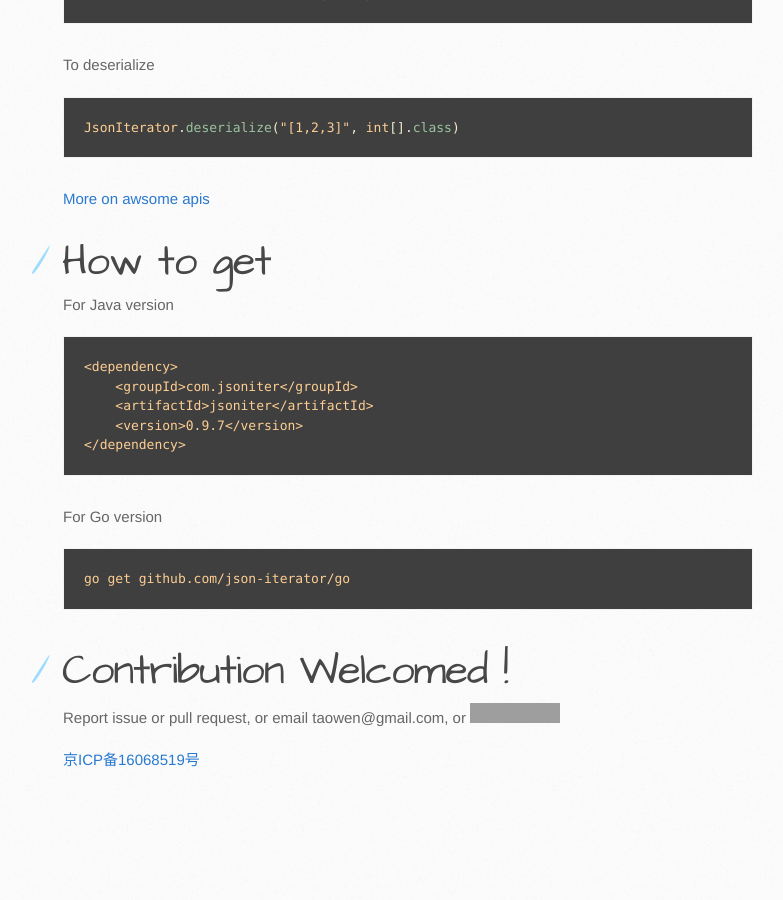
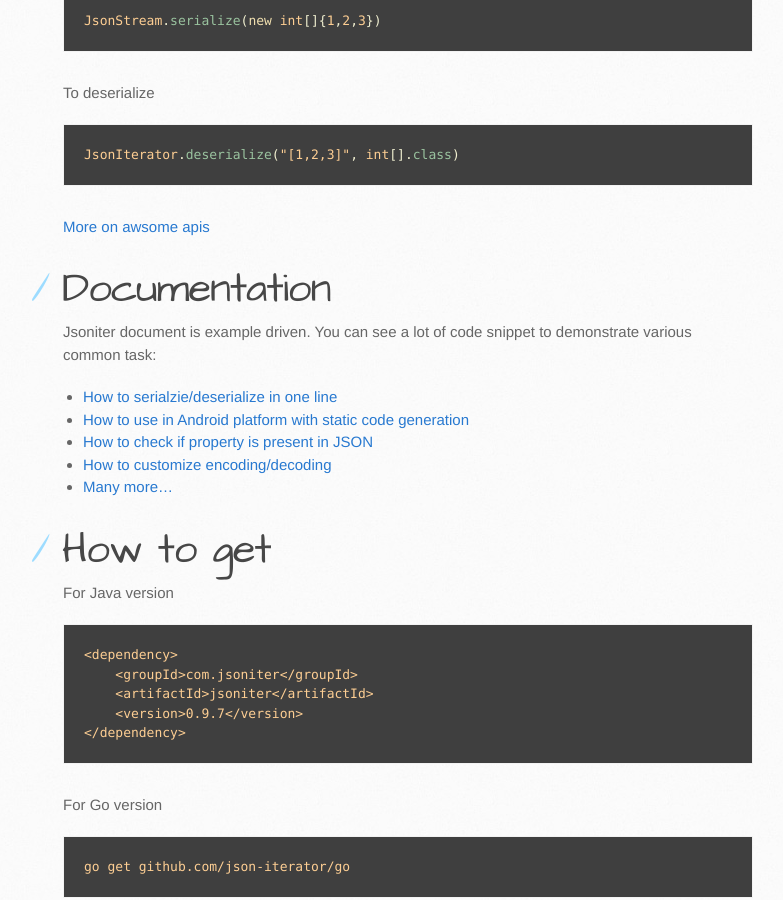
Before and after one commit to json-iterator/json-iterator.github.io, a Jekyll site: the page built from index.md, in a window 1280 px wide and 900 px high, scrolled down 2297 px. Shown: the whole window, without its empty margins (107-890 px from the left). Built offline with Jekyll 4.4.1, drawn with Linux system fonts in a browser that asks for light colours; comment, search, counter and statistics services are not loaded; before the commit the page ends 3111 px from its top, so only the background shows below that; some of the changed text lies outside the part shown; grey boxes are pictures that could not be loaded.

Commit message:
Update index.md

```diff
--- a/index.md
+++ b/index.md
@@ -17,7 +17,9 @@
 
 For more complete report you can checkout the full [benchmark](/benchmark.html) with [in-depth optimization](/benchmark.html#optimization-used) to back the numbers up
 
-# Super flexible API
+# Cut the Crap!
+
+Jsoniter gets things done, as fast as possible.
 
 * any-api: use Java like PHP, high performance by lazy parsing
 * iterator-api: read through the JSON just like iterating over a collection
@@ -67,6 +69,16 @@
 
 [More on awsome apis](/java-features.html)
 
+# Documentation
+
+Jsoniter document is example driven. You can see a lot of code snippet to demonstrate various common task:
+
+* [How to serialzie/deserialize in one line](http://jsoniter.com/java-features.html#very-simple-api)
+* [How to use in Android platform with static code generation](http://jsoniter.com/java-features.html#performance-is-optional)
+* [How to check if property is present in JSON](http://jsoniter.com/java-features.html#validation)
+* [How to customize encoding/decoding](http://jsoniter.com/java-features.html#service-provider-interface-spi)
+* [Many more...](http://jsoniter.com/java-features.html)
+
 # How to get
 
 For Java version
```
